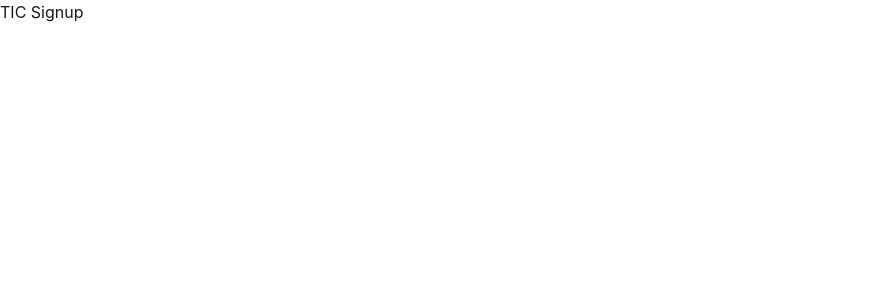
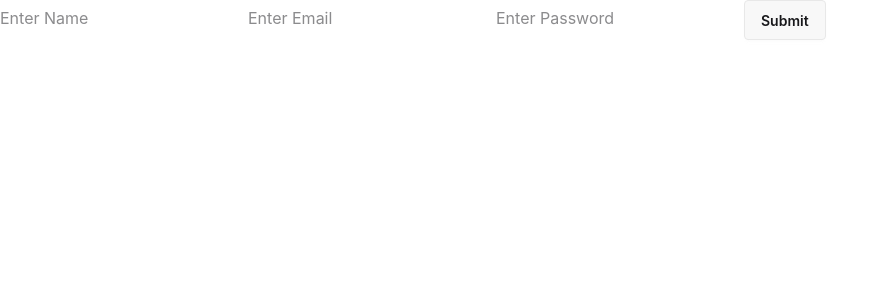
Before and after one commit to Rit2002/ThinkInCode, a React app in the folder frontend/: page /signup in a window 1280 px wide. Shown: the top 300 px of the page, without its empty margins (0-889 px from the left). Built offline with nearby package versions, Linux system fonts and the light colour scheme; the HTML template or start-up script is replaced by a standard one.

Commit message:
Used react-hook-form to build the signup page

```diff
--- a/frontend/package.json
+++ b/frontend/package.json
@@ -14,6 +14,7 @@
     "daisyui": "^5.5.19",
     "react": "^19.2.0",
     "react-dom": "^19.2.0",
+    "react-hook-form": "^7.71.2",
     "react-router": "^7.13.1",
     "tailwindcss": "^4.2.1"
   },
--- a/frontend/src/pages/Signup.jsx
+++ b/frontend/src/pages/Signup.jsx
@@ -1,11 +1,44 @@
-
+import { useForm } from 'react-hook-form';
 
 
 function Signup() {
 
+    const {register, handleSubmit, formState: {errors}} = useForm();
+
+    const submittedData = (data) => {
+        console.log(data);
+    }
+
     return (
         <>
-            TIC Signup
+            <form onSubmit={handleSubmit(submittedData)}>
+                {/*
+                1) In react-hook-form, register() tells the form system: “Hey, track this input field and store its value under the name firstName.”
+                2) register function than return the object containing the properties like name,onChange,onBlur etc.
+                3)The Spread Operator ... than spreads the object properties into JSX props.
+                        name="firstName"
+                        onChange={...}
+                        onBlur={...}
+                        ref={...}
+                4) Without spread : You would need to write like this
+                        <input
+                        name={register("firstName").name}
+                        onChange={register("firstName").onChange}
+                        onBlur={register("firstName").onBlur}
+                        ref={register("firstName").ref}
+                        />
+                */}
+                <input {...register('firstName')}
+                placeholder='Enter Name' />
+
+                <input {...register('email')}
+                placeholder='Enter Email'/>
+
+                <input {...register('password')}
+                placeholder='Enter Password'/>
+
+                <button type='submit' className='btn'>Submit</button>
+            </form>
         </>
     )
 }
```
Also changed, not shown: 1 other file (tests, documents, lock files or other folders).
